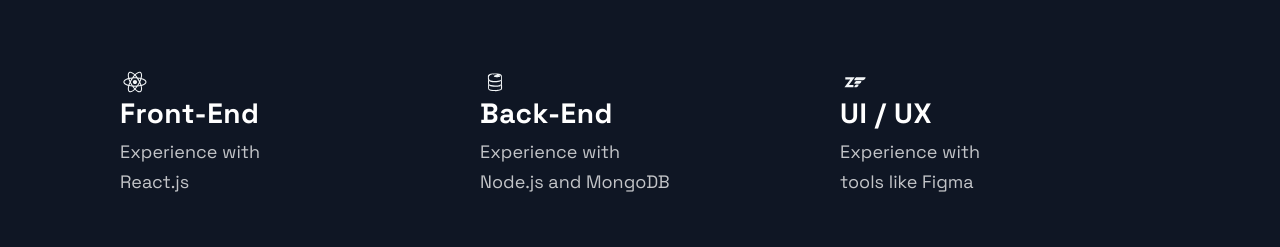
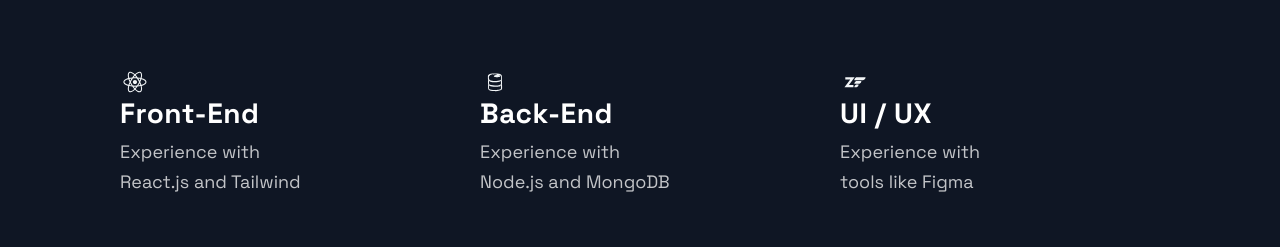
Before and after one commit to Matthew-503/Project_Porfolio, a Next.js app: page / in a window 1280 px wide. Shown: the part 2720-2967 px from the top of the page. Built offline with nearby package versions, Linux system fonts and the light colour scheme.

Commit message:
Update Technologies.js

```diff
--- a/src/components/Technologies/Technologies.js
+++ b/src/components/Technologies/Technologies.js
@@ -30,7 +30,7 @@ const Technologies = () => (
           <ListParagraph>
             Experience with
             <br />
-            React.js
+            React.js and Tailwind
           </ListParagraph>
         </ListContainer>
       </ListItem>
```
